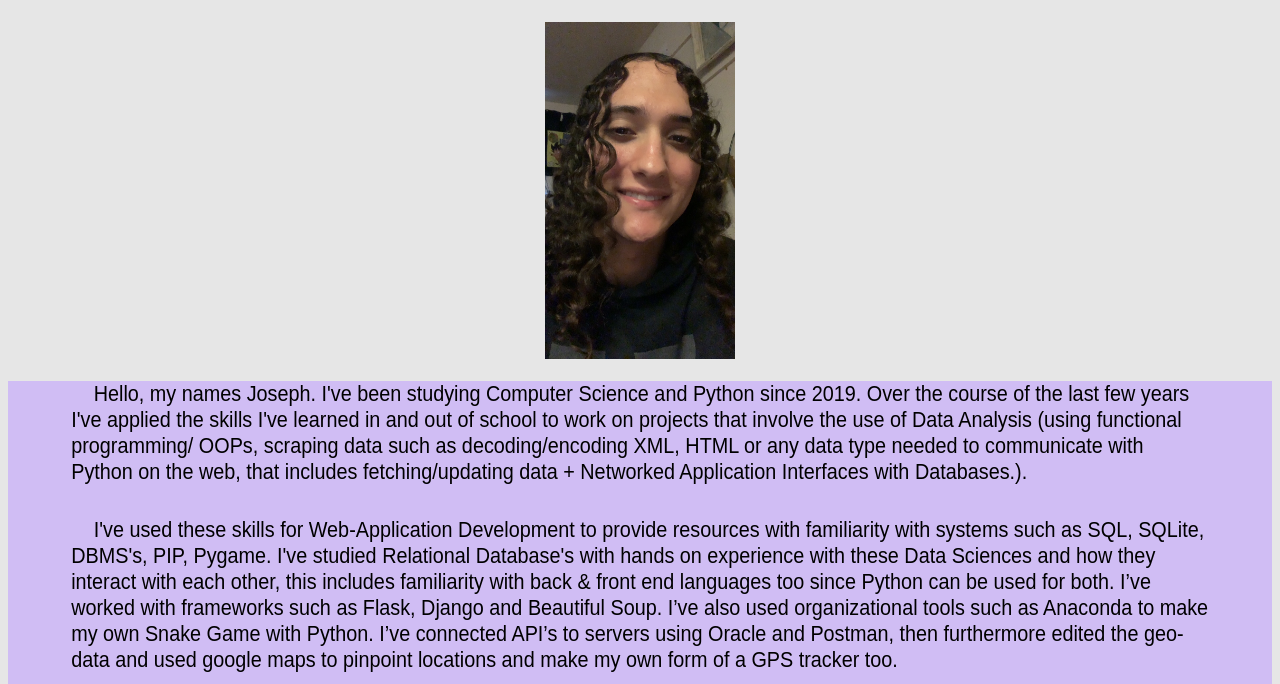
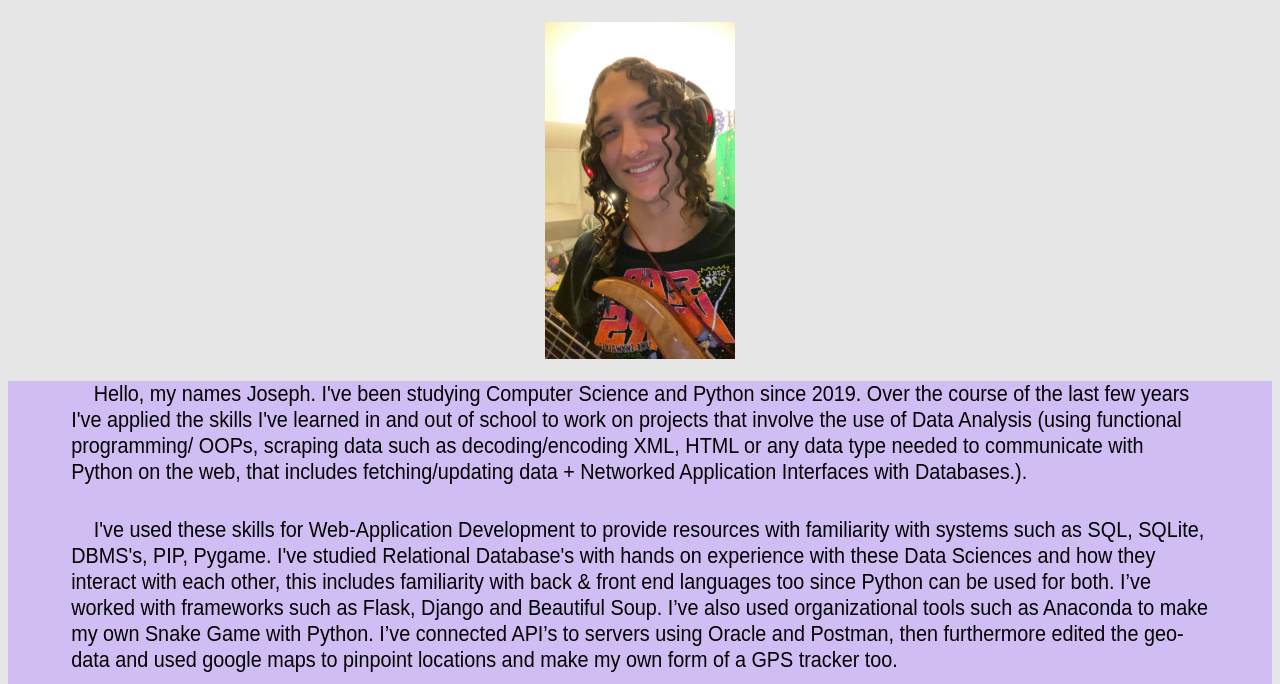
Before and after one commit to Praxiliphicuz/Praxiliphicuz.github.io, a plain HTML site: page index.html in a window 1280 px wide. Shown: the part 116-800 px from the top of the page. Drawn offline with Linux system fonts and the light colour scheme.

Commit message:
Update index.html

```diff
--- a/index.html
+++ b/index.html
@@ -24,7 +24,7 @@
 
 
         <div class="image">
-            <img src="./Images/profilepic.jpg" alt="Photograph Of Me"
+            <img src="./Images/mesmiling.jpg" alt="Photograph Of Me"
             width="15%" alt="Photograph of me"
         </div>
         </h2>
```
